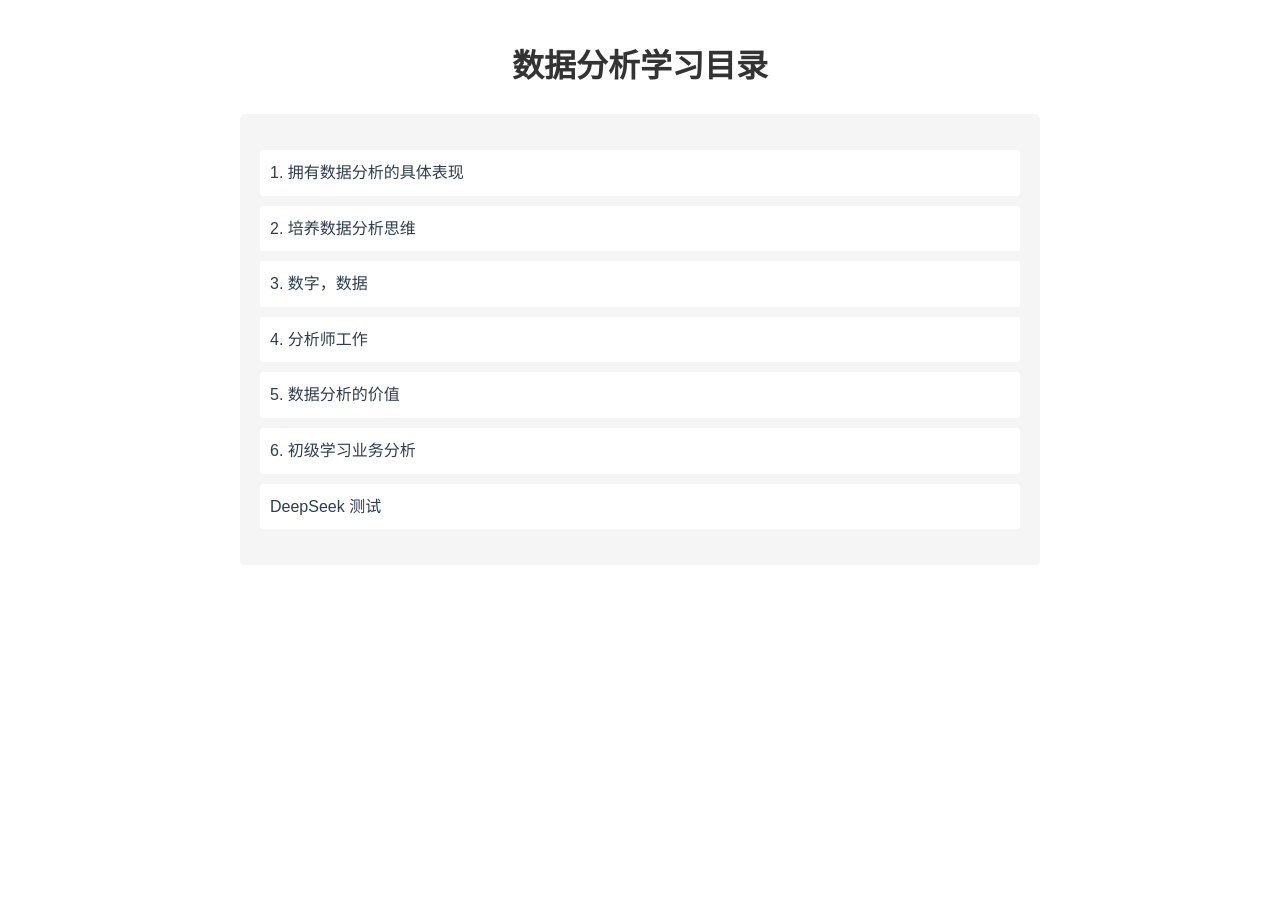
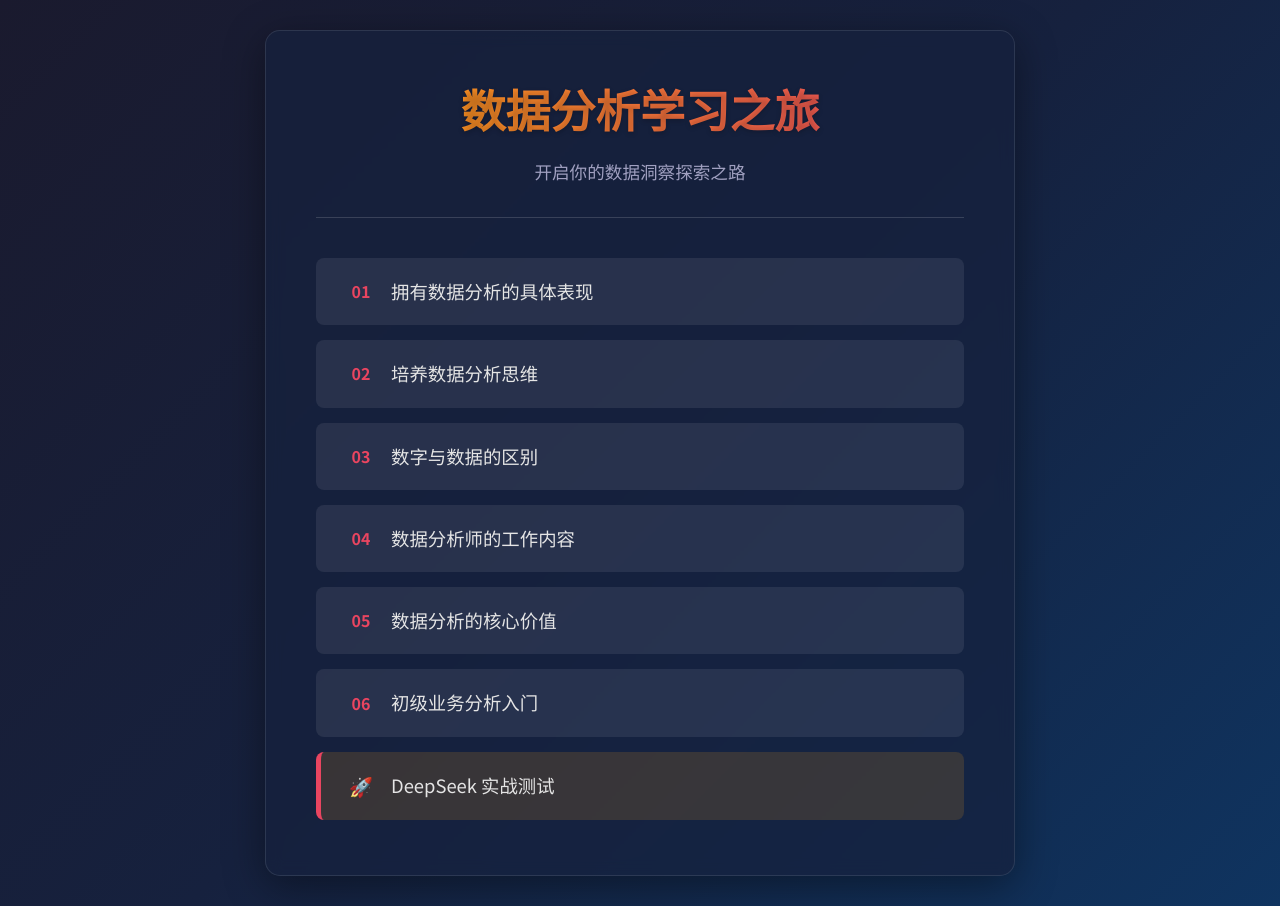
Before and after one commit to qingyin741/jiutiancaicai_data, a plain HTML site: page index.html in a window 1280 px wide. Before the commit the page ends 800 px from the top, so only its background shows below. Drawn offline with Linux system fonts and the light colour scheme.

Commit message:
优化界面

```diff
--- /dev/null
+++ b/impact-style.css
@@ -0,0 +1,164 @@
+/* --- Global Styles & Font Import --- */
+@import url('https://fonts.googleapis.com/css2?family=Noto+Sans+SC:wght@400;700&display=swap');
+
+*,
+*::before,
+*::after {
+    box-sizing: border-box;
+    margin: 0;
+    padding: 0;
+}
+
+html {
+    font-size: 16px; /* Base font size */
+}
+
+body {
+    font-family: 'Noto Sans SC', "Microsoft YaHei", sans-serif;
+    line-height: 1.7;
+    /* --- Impactful Background --- */
+    background: linear-gradient(135deg, #1a1a2e 0%, #16213e 50%, #0f3460 100%);
+    color: #e0e0e0; /* Light text for dark background */
+    display: flex;
+    justify-content: center;
+    align-items: center;
+    min-height: 100vh;
+    padding: 30px 15px; /* Padding around the container */
+}
+
+/* --- Main Container --- */
+.container {
+    max-width: 750px;
+    width: 100%;
+    background-color: rgba(22, 33, 62, 0.7); /* Semi-transparent dark blue */
+    backdrop-filter: blur(8px); /* Glassmorphism effect (optional) */
+    border: 1px solid rgba(255, 255, 255, 0.1);
+    border-radius: 15px;
+    padding: 40px 50px;
+    box-shadow: 0 10px 40px rgba(0, 0, 0, 0.4);
+    text-align: center; /* Center header content */
+}
+
+/* --- Header Styles --- */
+header {
+    margin-bottom: 40px;
+    border-bottom: 1px solid rgba(255, 255, 255, 0.15);
+    padding-bottom: 30px;
+}
+
+h1 {
+    /* --- Vibrant Title --- */
+    font-size: 2.8rem; /* Larger font size */
+    font-weight: 700;
+    background: linear-gradient(90deg, #fca311, #e94560); /* Orange to Pink gradient */
+    -webkit-background-clip: text;
+    background-clip: text;
+    color: transparent; /* Make text transparent to show gradient */
+    margin-bottom: 10px;
+    text-shadow: 0 2px 5px rgba(0,0,0,0.2);
+}
+
+.subtitle {
+    font-size: 1.1rem;
+    color: #a0a0c0; /* Softer color for subtitle */
+    font-weight: 400;
+}
+
+/* --- Navigation / List Styles --- */
+.learning-path ul {
+    list-style: none;
+}
+
+.learning-path li {
+    background-color: rgba(255, 255, 255, 0.08);
+    margin-bottom: 15px;
+    border-radius: 8px;
+    transition: all 0.3s cubic-bezier(0.25, 0.8, 0.25, 1); /* Smoother transition */
+    border-left: 5px solid transparent; /* Placeholder for hover effect */
+    position: relative; /* For positioning potential pseudo-elements */
+    overflow: hidden; /* Ensure content respects border-radius */
+}
+
+.learning-path li:hover {
+    transform: translateX(10px) scale(1.03); /* Move right and slightly enlarge */
+    background-color: rgba(255, 255, 255, 0.15);
+    box-shadow: 0 8px 20px rgba(0, 0, 0, 0.3);
+    border-left-color: #fca311; /* Accent color on hover */
+}
+
+/* --- Link Styles --- */
+.learning-path a {
+    display: flex; /* Use flex for alignment */
+    align-items: center;
+    padding: 18px 25px;
+    color: #e5e5e5;
+    text-decoration: none;
+    font-size: 1.15rem; /* Slightly larger link text */
+    font-weight: 400;
+    transition: color 0.3s ease;
+    text-align: left; /* Align text to the left within the flex container */
+}
+
+.learning-path a:hover {
+    color: #ffffff; /* Brighter text on hover */
+}
+
+/* --- Number/Icon Span --- */
+.learning-path a span {
+    display: inline-block;
+    min-width: 30px; /* Ensure consistent spacing */
+    margin-right: 15px;
+    font-weight: 700;
+    color: #e94560; /* Accent color for numbers/icons */
+    font-size: 1rem;
+    text-align: center;
+}
+
+/* --- Special Item Style --- */
+.learning-path li.special-item {
+    background-color: rgba(252, 163, 17, 0.15); /* Use accent color background */
+    border-left-color: #e94560; /* Different accent border */
+}
+
+.learning-path li.special-item:hover {
+    border-left-color: #ffffff; /* White border on hover for special item */
+    background-color: rgba(252, 163, 17, 0.3);
+}
+
+.learning-path li.special-item a span {
+    color: #fca311; /* Match the orange accent */
+    font-size: 1.2rem; /* Make icon slightly larger */
+}
+
+/* --- Focus Styles for Accessibility --- */
+a:focus-visible { /* Use focus-visible for better UX */
+    outline: 3px solid #fca311;
+    outline-offset: 3px;
+    border-radius: 6px;
+    /* Ensure focus is visible inside the list item */
+    position: relative;
+    z-index: 1;
+}
+
+/* --- Responsive Adjustments (Optional Example) --- */
+@media (max-width: 600px) {
+    body {
+        padding: 15px 10px;
+    }
+    .container {
+        padding: 30px 25px;
+    }
+    h1 {
+        font-size: 2.2rem;
+    }
+    .subtitle {
+        font-size: 1rem;
+    }
+    .learning-path a {
+        padding: 15px 15px;
+        font-size: 1rem;
+    }
+    .learning-path a span {
+        margin-right: 10px;
+    }
+}
--- a/index.html
+++ b/index.html
@@ -3,55 +3,32 @@
 <head>
     <meta charset="UTF-8">
     <meta name="viewport" content="width=device-width, initial-scale=1.0">
-    <title>数据分析学习目录</title>
-    <style>
-        body {
-            font-family: Arial, "Microsoft YaHei", sans-serif;
-            max-width: 800px;
-            margin: 0 auto;
-            padding: 20px;
-            line-height: 1.6;
-        }
-        h1 {
-            color: #333;
-            text-align: center;
-        }
-        .content {
-            background: #f5f5f5;
-            padding: 20px;
-            border-radius: 5px;
-        }
-        ul {
-            list-style-type: none;
-            padding: 0;
-        }
-        li {
-            margin: 10px 0;
-            padding: 10px;
-            background: white;
-            border-radius: 3px;
-        }
-        a {
-            color: #2c3e50;
-            text-decoration: none;
-        }
-        a:hover {
-            color: #3498db;
-        }
-    </style>
+    <meta name="description" content="一个具有视觉冲击力的数据分析学习路径目录，探索数据世界的奥秘。">
+    <title>数据分析学习之旅 | 探索数据奥秘</title>
+    <!-- Link to the NEW visually impactful CSS file -->
+    <link rel="stylesheet" href="impact-style.css">
+    <!-- Optional: Link Google Fonts for more font choices -->
+    <link rel="preconnect" href="https://fonts.googleapis.com">
+    <link rel="preconnect" href="https://fonts.gstatic.com" crossorigin>
+    <link href="https://fonts.googleapis.com/css2?family=Noto+Sans+SC:wght@400;700&display=swap" rel="stylesheet">
 </head>
 <body>
-    <h1>数据分析学习目录</h1>
-    <div class="content">
-        <ul>
-            <li><a href="1.拥有数据分析的具体表现.html">1. 拥有数据分析的具体表现</a></li>
-            <li><a href="2.培养数据分析思维.html">2. 培养数据分析思维</a></li>
-            <li><a href="3.数字，数据.html">3. 数字，数据</a></li>
-            <li><a href="4.分析师工作.html">4. 分析师工作</a></li>
-            <li><a href="5.数据分析的价值.html">5. 数据分析的价值</a></li>
-            <li><a href="6.初级学习业务分析.html">6. 初级学习业务分析</a></li>
-            <li><a href="deepseektest.html">DeepSeek 测试</a></li>
-        </ul>
-    </div>
+    <main class="container">
+        <header>
+            <h1>数据分析学习之旅</h1>
+            <p class="subtitle">开启你的数据洞察探索之路</p>
+        </header>
+        <nav class="learning-path">
+            <ul>
+                <li><a href="1.拥有数据分析的具体表现.html"><span>01</span> 拥有数据分析的具体表现</a></li>
+                <li><a href="2.培养数据分析思维.html"><span>02</span> 培养数据分析思维</a></li>
+                <li><a href="3.数字，数据.html"><span>03</span> 数字与数据的区别</a></li>
+                <li><a href="4.分析师工作.html"><span>04</span> 数据分析师的工作内容</a></li>
+                <li><a href="5.数据分析的价值.html"><span>05</span> 数据分析的核心价值</a></li>
+                <li><a href="6.初级学习业务分析.html"><span>06</span> 初级业务分析入门</a></li>
+                <li class="special-item"><a href="deepseektest.html"><span>🚀</span> DeepSeek 实战测试</a></li>
+            </ul>
+        </nav>
+    </main>
 </body>
 </html>
```
